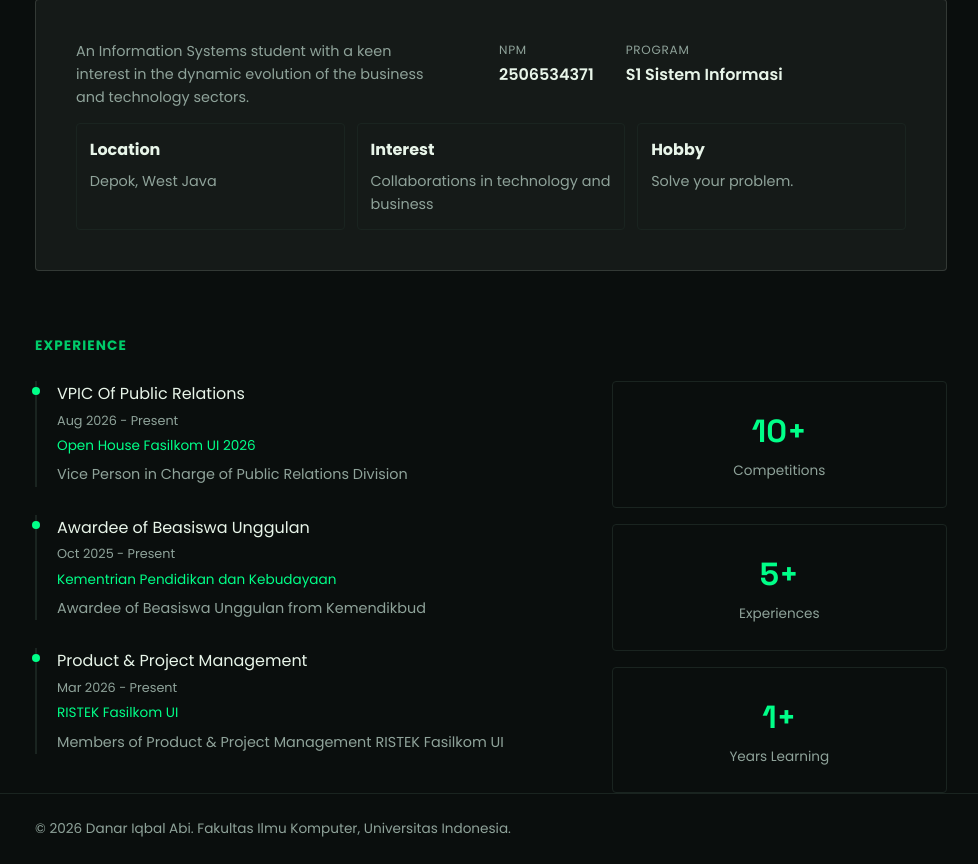
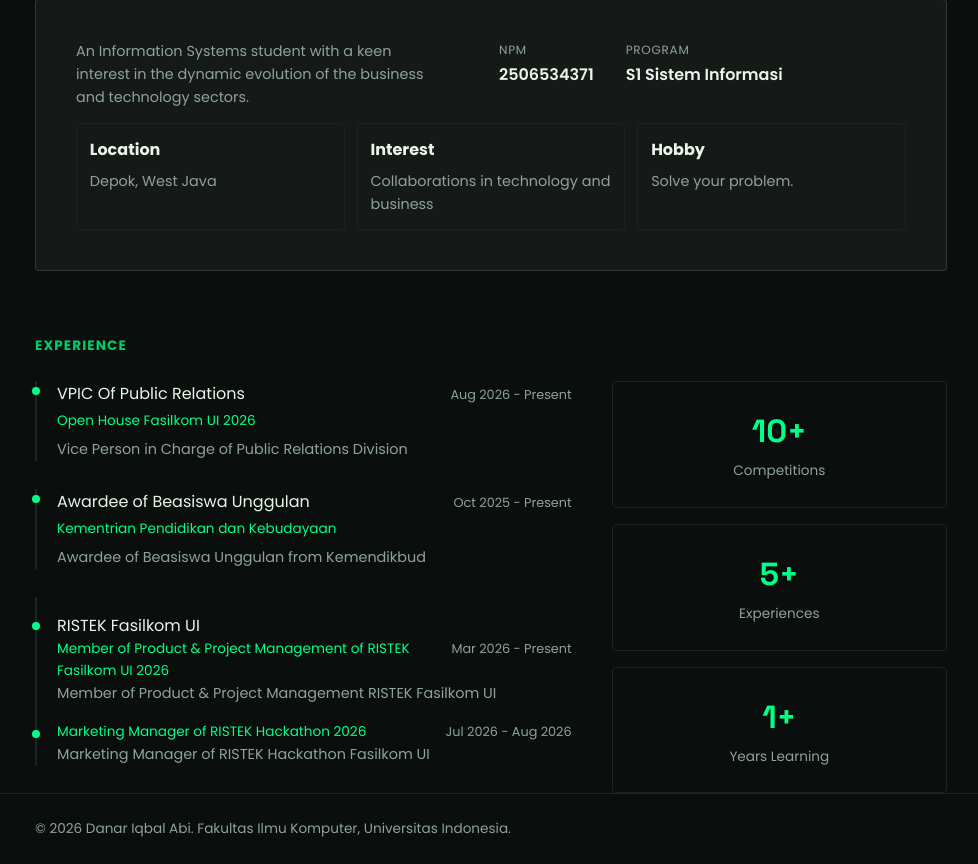
Before and after one commit to danariqbalabi/myportofolio, a Django app: page / in a window 1280 px wide. Shown: the part 819-1683 px from the top of the page, without its empty margins (149-1127 px from the left). Run offline with Django 5.2, Linux system fonts and the light colour scheme.

Commit message:
revisi tipis-tipis mempercantik sections experience

```diff
--- a/static/css/style.css
+++ b/static/css/style.css
@@ -383,6 +383,9 @@ nav ul {
     font-size: 0.8rem;
     color: var(--text-muted);
     white-space: nowrap;
+    flex-shrink: 0;
+    text-align: right;
+    margin-left: auto;
 }
 
 .timeline-org {
@@ -422,6 +425,39 @@ nav ul {
     color: var(--text-muted);
 }
 
+.timeline-branch {
+    margin-top: 1rem;
+    position: relative;
+}
+
+.timeline-branch::before {
+    content: "";
+    position: absolute;
+    left: calc(-1.25rem - 5px);
+    top: 0.55rem;
+    width: 8px;
+    height: 8px;
+    border-radius: 50%;
+    background-color: var(--accent);
+}
+
+.timeline-branch-title {
+    display: flex;
+    justify-content: space-between;
+    align-items: baseline;
+    gap: 1rem;
+    width: 100%;
+}
+
+.timeline-branch-title .timeline-org {
+    margin: 0;
+}
+
+.timeline-item--branched::before {
+    display: none;
+}
+
+
 @media (max-width: 700px) {
     .experience-layout {
         grid-template-columns: 1fr;
--- a/templates/index.html
+++ b/templates/index.html
@@ -110,25 +110,45 @@
                         <div class="experience-layout">
                             <div class="timeline">
                                 <div class="timeline-item">
-                                    <div class="timeline-title"></div>
+                                    <div class="timeline-title">
                                     <p>VPIC Of Public Relations</p>
                                     <span class="timeline-date">Aug 2026 - Present</span>
+                                    </div>
                                     <p class="timeline-org">Open House Fasilkom UI 2026</p>
                                 <p class="timeline-desc">Vice Person in Charge of Public Relations Division</p>
                                 </div>
                                 <div class="timeline-item">
-                                    <div class="timeline-title"></div>
+                                    <div class="timeline-title">
                                     <p>Awardee of Beasiswa Unggulan</p>
                                     <span class="timeline-date">Oct 2025 - Present</span>
+                                    </div>
                                     <p class="timeline-org">Kementrian Pendidikan dan Kebudayaan</p>
                                     <p class="timeline-desc">Awardee of Beasiswa Unggulan from Kemendikbud</p>
                                 </div>
-                                <div class="timeline-item">
-                                    <div class="timeline-title"></div>
-                                    <p>Product & Project Management</p>
-                                    <span class="timeline-date">Mar 2026 - Present</span>
-                                    <p class ="timeline-org">RISTEK Fasilkom UI</p>
-                                    <p class ="timeline-desc">Members of Product & Project Management RISTEK Fasilkom UI</p>
+                                <div class="timeline-item timeline-item--branched">
+                                <div class="timeline-branch">
+                                    <div class="timeline-title">
+                                        <p>RISTEK Fasilkom UI</p>
+                                        </div>
+                                        <div class="timeline-branch-title">
+                                        <p class="timeline-org">
+                                            Member of Product & Project Management of RISTEK Fasilkom UI 2026
+                                        </p>
+                                        <span class="timeline-date">Mar 2026 - Present</span>
+                                    </div>
+                                    <p class="timeline-desc">
+                                        Member of Product & Project Management RISTEK Fasilkom UI
+                                    </p>
+                                </div>
+                                <div class="timeline-branch">
+                                <div class="timeline-branch-title">
+                                        <p class="timeline-org">Marketing Manager of RISTEK Hackathon 2026</p>
+                                        <span class="timeline-date">Jul 2026 - Aug 2026</span>
+                                        </div>
+                                    <p class="timeline-desc">
+                                        Marketing Manager of RISTEK Hackathon Fasilkom UI
+                                    </p>
+                            </div>
                             </div>
                         </div>
                         <div class="stats-grid">
```
